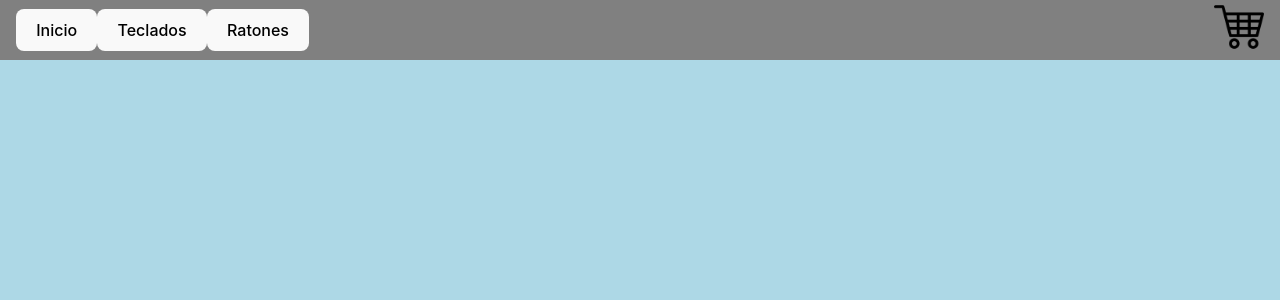
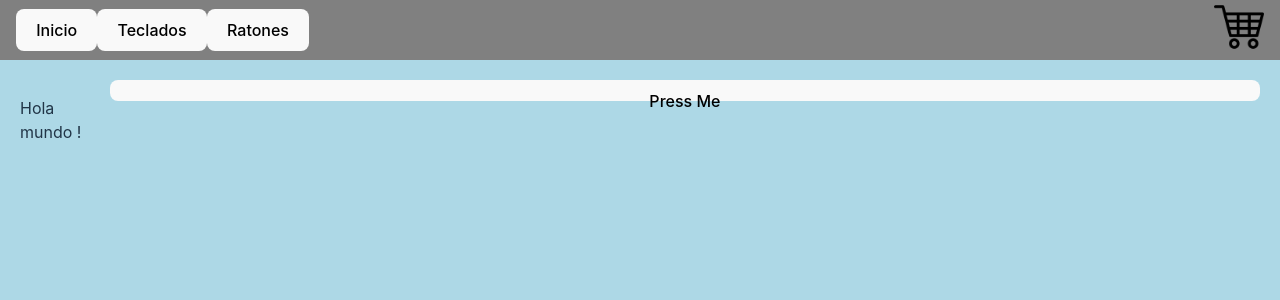
Before and after one commit to juanjpl/coderhouse-Bootcamp-React, a React (Vite) app: page / in a window 1280 px wide. Shown: the top 300 px of the page. Built offline with nearby package versions, Linux system fonts and the light colour scheme.

Commit message:
update v1.0.2

```diff
--- a/src/App.jsx
+++ b/src/App.jsx
@@ -4,14 +4,12 @@ import ItemListContainer from './components/ItemListContainer';
 
 function App() {
 
-  function sayHello(){
-    alert('Hola mundo!');
-  }
+
 
   return (
    <main className='main' >
     <Navbar/>
-    <ItemListContainer text={{name:'Hola mundo!'}} saludo={sayHello} />
+    <ItemListContainer  saludo={'Hola mundo !'} />
    </main>
   )
 }
--- a/src/components/ItemListContainer/index.jsx
+++ b/src/components/ItemListContainer/index.jsx
@@ -1,13 +1,20 @@
 import "./styles.css";
+import { useState } from "react";
 
-function ItemListContainer(props) {
-  const texto = props.name;
-  const saludos = props.saludo;
+function ItemListContainer({saludo}) {
+    const [saludos, setSaludos] = useState(saludo);
+
+
+  function changeGreeting(){
+    setSaludos ('Bye World!');
+  }
 
   return (
     <div className="item-list-container">
-      <p>{texto}</p>
-      <p>{saludos} </p>
+      <p>{saludos}</p>
+
+      <button className="boton-click" onClick={changeGreeting}>Press Me</button>
+
     </div>
   );
 }
--- a/src/components/ItemListContainer/styles.css
+++ b/src/components/ItemListContainer/styles.css
@@ -7,3 +7,8 @@
     height: 100vh;
     background-color: lightblue;
 }
+.boton-click{
+
+    width: 100vw;
+    height: 20px;
+}
```
